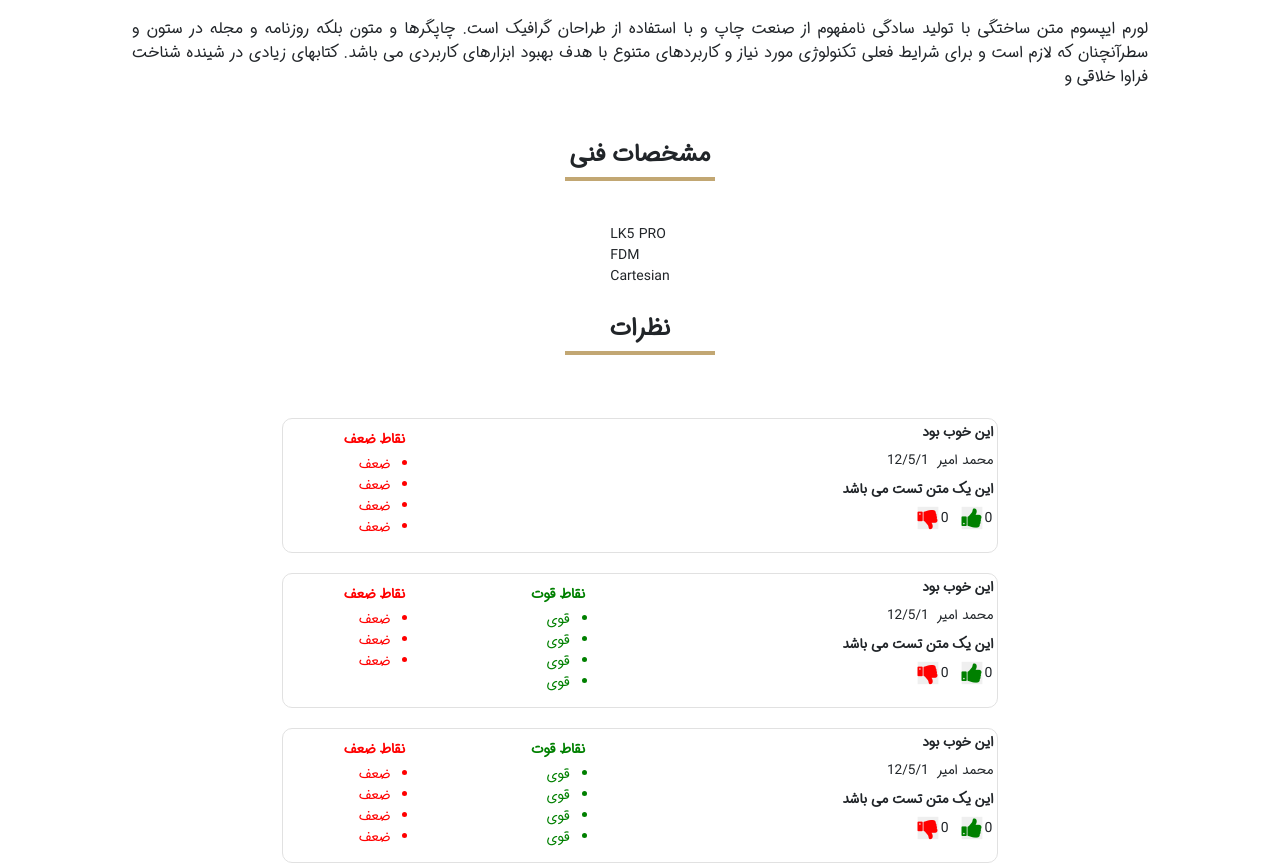
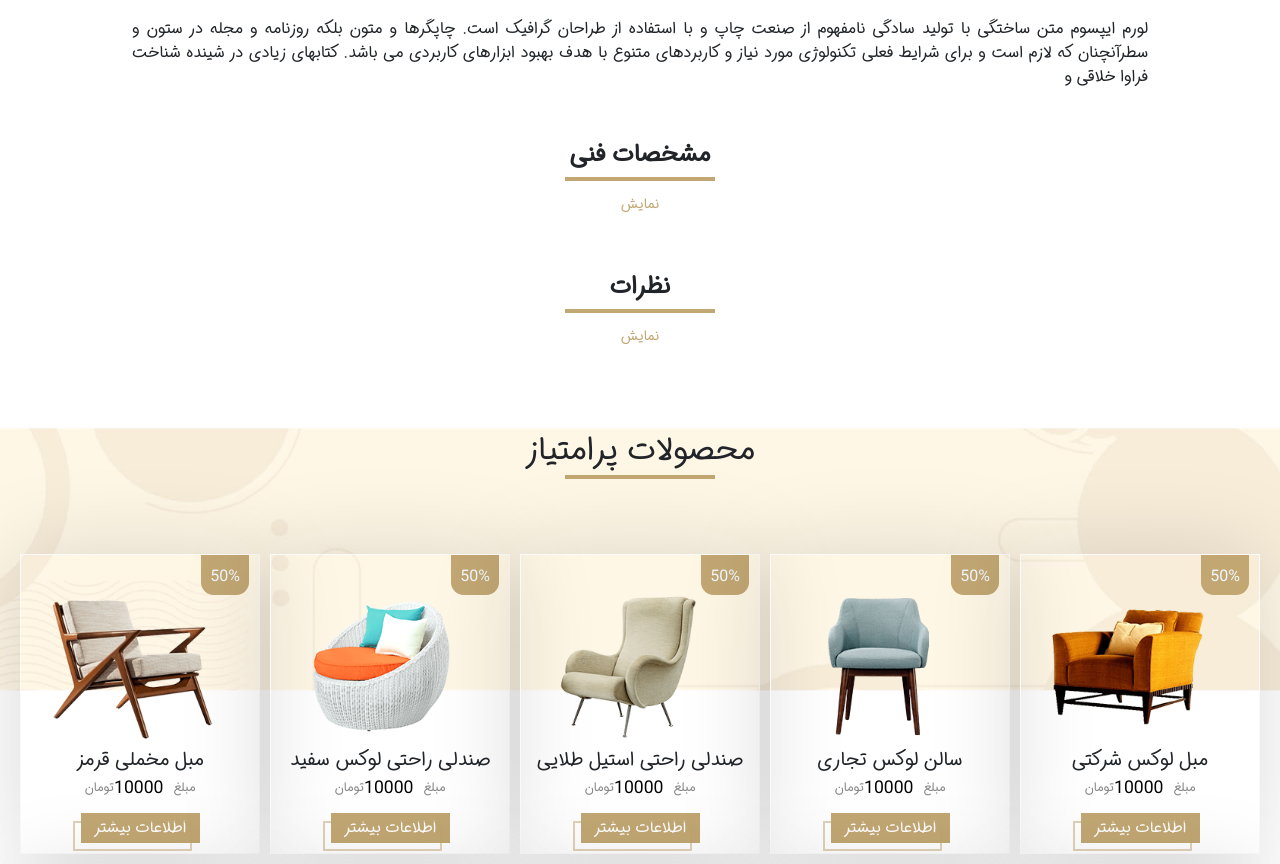
Before and after one commit to vahidpourmohamad/FcShop.js, a React (Create React App) app: page /ProduktSeite/627a7f83a1ef622dc1e466e0 in a window 1280 px wide. Shown: the part 640-1504 px from the top of the page. Built offline with nearby package versions, Linux system fonts and the light colour scheme.

Commit message:
produck entwicklung

```diff
--- a/src/Components/Produkteigenschaften/Produkteigenschaften.css
+++ b/src/Components/Produkteigenschaften/Produkteigenschaften.css
@@ -1,3 +1,19 @@
-.ProdukteigenschaftenContainer{
-
+.ProdukteigenschaftenContainer {
+  display: flex;
+  flex-direction: row;
+  justify-content: center;
+  align-items: center;
+  flex-wrap: wrap;
+  width: 90%;
+  transition: 1s ease-in-out;
+  border: solid #dddd 1px;
 }
+.ProdukteigenschaftenArtikel {
+  border-bottom: 1px #dddd solid;
+  width: 50%;
+  display: flex;
+  flex-direction: row;
+  justify-content: flex-start;
+  align-items: flex-start;
+  margin-top: 5px;
+}
--- a/src/Components/Produkteigenschaften/Produkteigenschaften.js
+++ b/src/Components/Produkteigenschaften/Produkteigenschaften.js
@@ -1,5 +1,5 @@
-import React, { Fragment } from 'react'
-import "./Produkteigenschaften.css"
+import React, { Fragment } from "react";
+import "./Produkteigenschaften.css";
 
 export default function Produkteigenschaften(props) {
   const { features } = props;
@@ -8,7 +8,13 @@ export default function Produkteigenschaften(props) {
     <Fragment>
       <div className="ProdukteigenschaftenContainer">
         {features.map((feature, Id) => (
-              <div>{feature.value}</div>
+          <div className="ProdukteigenschaftenArtikel">
+            <div className="font-bold font-m TextRTl">
+              {feature.Featurename}
+            </div>
+
+            <div className="font-m TextRTl">{feature.value}</div>
+          </div>
         ))}
       </div>
     </Fragment>
--- a/src/Seiten/ProduktSicht/ProduktSichtSeite.css
+++ b/src/Seiten/ProduktSicht/ProduktSichtSeite.css
@@ -134,12 +134,17 @@
   background: transparent;
   color: var(--main);
 }
-.ProduktBeschreibung{
+.ProduktBeschreibung {
   margin-top: 20px;
   width: 80%;
   margin-bottom: 20px;
 }
-.Kommentaren{
-    margin-top: 20px;
+.Kommentaren {
+  margin-top: 20px;
   width: 80%;
 }
+.ProdukteigenschaftenShow {
+  position: relative;
+  top: -30px;
+  color: var(--main);
+}
--- a/src/Seiten/ProduktSicht/ProduktSichtSeite.js
+++ b/src/Seiten/ProduktSicht/ProduktSichtSeite.js
@@ -27,6 +27,25 @@ export default function ProduktSichtSeite() {
   const params = useParams();
   const { name, price, desc, colors, category, status, images, features } =
     dummy;
+  const [ProdukteigenschaftenShow, setProdukteigenschaftenShow] =
+    React.useState(false);
+  function ProdukteigenschaftenShowClick() {
+    if (ProdukteigenschaftenShow == true) {
+      setProdukteigenschaftenShow(false);
+    } else {
+      setProdukteigenschaftenShow(true);
+    }
+  }
+
+  const [KommentarkomponenteShow, setKommentarkomponenteShow] =
+    React.useState(false);
+  function KommentarkomponenteShowClick() {
+    if (KommentarkomponenteShow == true) {
+      setKommentarkomponenteShow(false);
+    } else {
+      setKommentarkomponenteShow(true);
+    }
+  }
   return (
     <Fragment>
       <MenuCmp />
@@ -122,13 +141,41 @@ export default function ProduktSichtSeite() {
         <div className="Kommentaren Container-Center-col ">
           <div className="font-xl font-bold TextRTl">مشخصات فنی</div>
           <div className="Line"></div>
-          <Produkteigenschaften features={features}></Produkteigenschaften>
+          <a
+            className="ProdukteigenschaftenShow"
+            onClick={ProdukteigenschaftenShowClick}
+          >
+            {ProdukteigenschaftenShow ? "عدم نمایش" : "نمایش"}
+          </a>
+          {ProdukteigenschaftenShow ? (
+            <Produkteigenschaften features={features}></Produkteigenschaften>
+          ) : null}
         </div>
 
         <div className="Kommentaren Container-Center-col ">
           <div className="font-xl font-bold TextRTl">نظرات</div>
           <div className="Line"></div>
-          {commentdummy.map((Kommentar, Id) => (
+          <a
+            className="ProdukteigenschaftenShow"
+            onClick={KommentarkomponenteShowClick}
+          >
+            {KommentarkomponenteShow ? "عدم نمایش" : "نمایش"}
+          </a>
+          {KommentarkomponenteShow
+            ? commentdummy.map((Kommentar, Id) => (
+                <Kommentarkomponente
+                  BenutzerName={Kommentar.BenutzerName}
+                  BenutzerId={Kommentar.BenutzerId}
+                  ProduktId={Kommentar.ProduktId}
+                  KommentarBody={Kommentar.KommentarBody}
+                  createDate={Kommentar.createDate}
+                  KommentarThema={Kommentar.KommentarThema}
+                  Stark={Kommentar.Stark}
+                  schwache={Kommentar.schwache}
+                ></Kommentarkomponente>
+              ))
+            : null}
+          {/* {commentdummy.map((Kommentar, Id) => (
             <Kommentarkomponente
               BenutzerName={Kommentar.BenutzerName}
               BenutzerId={Kommentar.BenutzerId}
@@ -139,7 +186,7 @@ export default function ProduktSichtSeite() {
               Stark={Kommentar.Stark}
               schwache={Kommentar.schwache}
             ></Kommentarkomponente>
-          ))}
+          ))} */}
         </div>
       </div>
       <PromotionProduktenKomponente BackgroundImage="../../assets/Banners/bg.jpg" />
--- a/src/Seiten/ProduktSicht/dummy.js
+++ b/src/Seiten/ProduktSicht/dummy.js
@@ -28,5 +28,9 @@ export const dummy = {
       Featurename: "Movement",
       value: "Cartesian",
     },
+    {
+      Featurename: "Movement",
+      value: "Cartesian",
+    },
   ],
 };
--- a/src/index.css
+++ b/src/index.css
@@ -10,30 +10,30 @@ body {
   -webkit-tap-highlight-color: transparent;
   -webkit-font-smoothing: antialiased;
   -moz-osx-font-smoothing: grayscale;
-
 }
-.MenüHintergrund{
+.MenüHintergrund {
   width: 100%;
   height: 100px;
   background-image: url("../src/Assets/Images/bg.jpg");
   background-size: contain;
   box-shadow: 0 5px 50px 0 rgb(33 33 33 / 20%);
 }
-.font-bold{
+.font-bold {
   font-weight: 600;
 }
-.font-normal{
+.font-normal {
   font-weight: 400;
 }
-.font-thin{
+.font-thin {
   font-weight: 200;
 }
-.TextRTl{
-  text-align:justify;
+.TextRTl {
+  text-align: justify;
   direction: rtl;
   margin: 4px;
+  position: relative;
 }
-.color-box{
+.color-box {
   height: 15px;
   width: 15px;
   margin-left: 5px;
@@ -41,16 +41,14 @@ body {
   border: 1px solid black;
 }
 
-.Container-Center-row
-{
+.Container-Center-row {
   width: 100%;
   display: flex;
   justify-content: center;
   align-items: center;
   align-content: center;
 }
-.Container-Center-col
-{
+.Container-Center-col {
   width: 100%;
   display: flex;
   justify-content: center;
@@ -58,37 +56,37 @@ body {
   align-content: center;
   flex-direction: column;
 }
-.Hauptfarbe{
+.Hauptfarbe {
   color: var(--main);
 }
-.Schwarz{
-  color:black;
+.Schwarz {
+  color: black;
 }
-.weise{
-  color:white
+.weise {
+  color: white;
 }
-.font-s{
+.font-s {
   font-size: 0.85rem;
 }
-.font-m{
+.font-m {
   font-size: 1rem;
 }
-.font-l{
+.font-l {
   font-size: 1.3rem;
 }
-.font-b{
+.font-b {
   font-weight: bold;
 }
-.font-xs{
+.font-xs {
   font-size: 0.5rem;
 }
-.font-xl{
+.font-xl {
   font-size: 1.5rem;
 }
-.font-xxl{
+.font-xxl {
   font-size: 1.8rem;
 }
-.font-xxxl{
+.font-xxxl {
   font-size: 2rem;
 }
 @font-face {
@@ -105,17 +103,17 @@ a:focus {
 a,
 u {
   text-decoration: none !important;
-  color: black ;
+  color: black;
   cursor: pointer !important;
 }
 code {
-  font-family: source-code-pro, Menlo, Monaco, Consolas, 'Courier New',
+  font-family: source-code-pro, Menlo, Monaco, Consolas, "Courier New",
     monospace;
 }
 * {
   margin: 0;
   padding: 0;
-    font-family: 'IRANSansDN';
+  font-family: "IRANSansDN";
 }
 :root {
   --main: #c2a773;
@@ -148,10 +146,19 @@ code {
   --bs-danger: #dc3545;
   --bs-light: #f8f9fa;
   --bs-dark: #212529;
-    --bs-font-sans-serif: system-ui, -apple-system, "Segoe UI", Roboto, "Helvetica Neue", Arial, "Noto Sans", "Liberation Sans", sans-serif, "Apple Color Emoji", "Segoe UI Emoji", "Segoe UI Symbol", "Noto Color Emoji";
-    --bs-font-monospace: SFMono-Regular, Menlo, Monaco, Consolas, "Liberation Mono", "Courier New", monospace;
-    --bs-gradient: linear-gradient(180deg, rgba(255, 255, 255, 0.15), rgba(255, 255, 255, 0));
+  --bs-font-sans-serif: system-ui, -apple-system, "Segoe UI", Roboto,
+    "Helvetica Neue", Arial, "Noto Sans", "Liberation Sans", sans-serif,
+    "Apple Color Emoji", "Segoe UI Emoji", "Segoe UI Symbol", "Noto Color Emoji";
+  --bs-font-monospace: SFMono-Regular, Menlo, Monaco, Consolas,
+    "Liberation Mono", "Courier New", monospace;
+  --bs-gradient: linear-gradient(
+    180deg,
+    rgba(255, 255, 255, 0.15),
+    rgba(255, 255, 255, 0)
+  );
 }
-*,::after,::before{
+*,
+::after,
+::before {
   box-sizing: border-box !important;
 }
```
Lines whose indentation alone changed are shown as unchanged.
